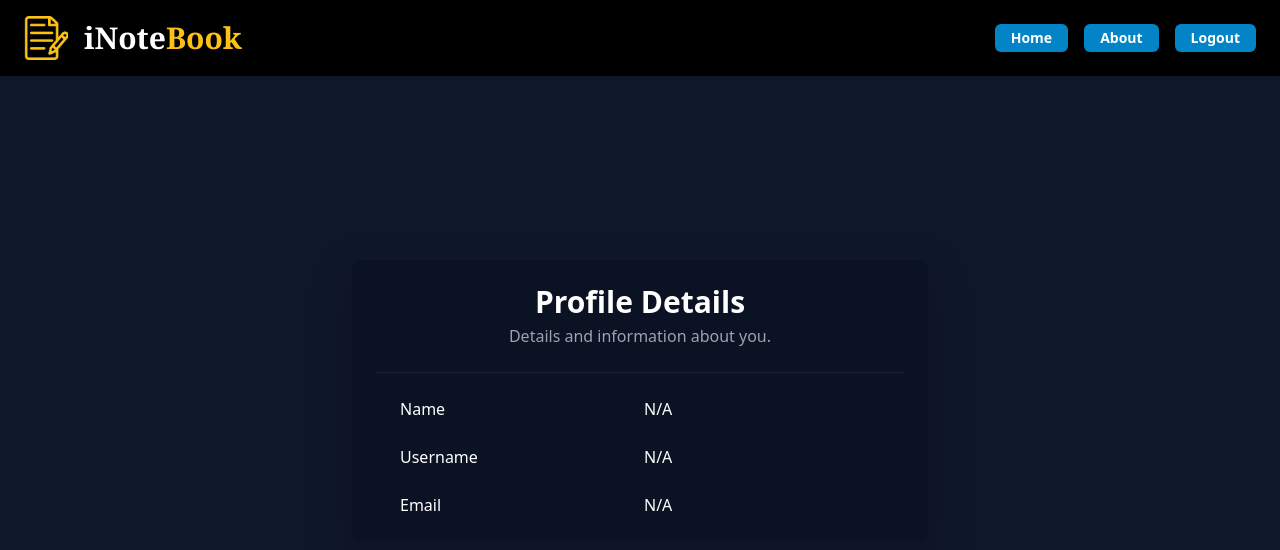
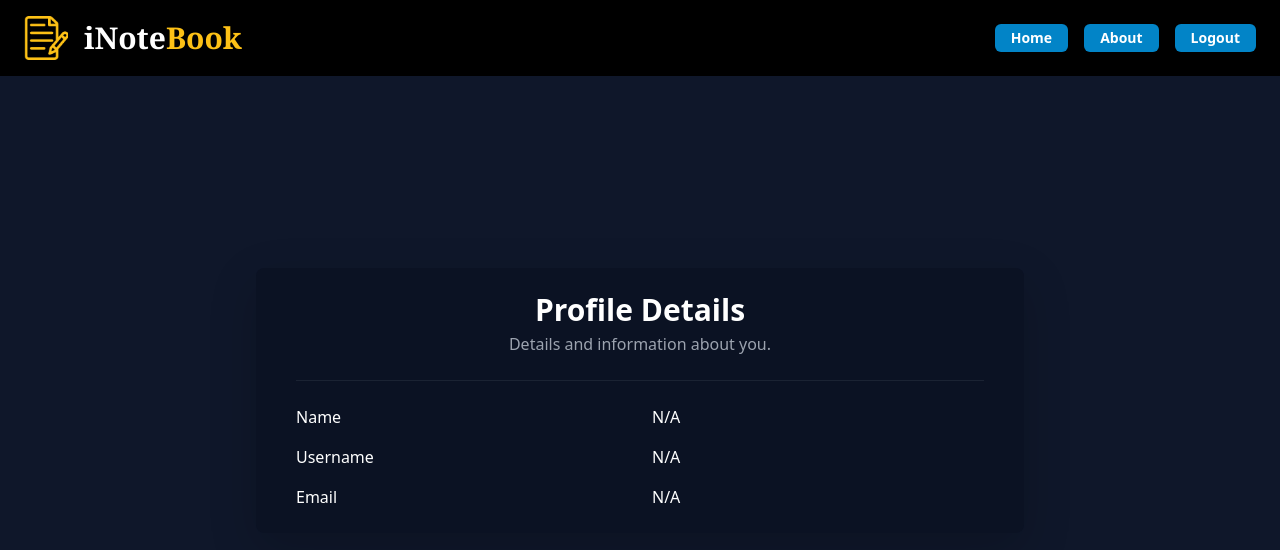
Before and after one commit to spam-prakash/iNotebook, a React (Create React App) app in the folder frontend/: page /profile in a window 1280 px wide. Shown: the top 550 px of the page. Built offline with nearby package versions, Linux system fonts and the light colour scheme; no server answers; sample sign-in values are in the browser's storage.

Commit message:
enhanced the profile view

```diff
--- a/frontend/src/components/Profile.js
+++ b/frontend/src/components/Profile.js
@@ -2,7 +2,8 @@ import React, { useEffect } from 'react'
 import { useNavigate } from 'react-router-dom'
 
 const Profile = (props) => {
-  const { name, username, email } = props.user || {}
+  const { name, username, email, image } = props.user || {}
+  // console.log(image)
   const navigate = useNavigate()
 
   useEffect(() => {
@@ -13,36 +14,47 @@ const Profile = (props) => {
   }, [navigate])
 
   return (
-    <div className='flex items-center justify-center min-h-screen px-4 md:px-6 text-white'>
-      <div className='container mx-auto bg-[#0A1122] bg-opacity-80 rounded-lg shadow-lg py-6 px-4 md:px-8 max-w-xl'>
-        {/* Header */}
-        <div className='text-center mb-6'>
-          <h3 className='text-2xl md:text-3xl font-bold text-white'>
-            Profile Details
-          </h3>
-          <p className='mt-1 text-sm md:text-base text-gray-400'>
-            Details and information about you.
-          </p>
-          <hr className='mt-4 border-gray-600' />
-        </div>
+    <div className="flex items-center justify-center min-h-screen px-4 md:px-6 text-white">
+    <div className="bg-[#0A1122] bg-opacity-80 rounded-lg shadow-lg py-6 px-6 sm:px-10 w-full max-w-lg sm:max-w-xl md:max-w-2xl lg:max-w-3xl">
 
-        {/* Profile Information */}
-        <div className='space-y-6'>
-          <div className='px-4 sm:px-6 grid grid-cols-2 gap-2'>
+      {/* Header */}
+      <div className="text-center mb-6">
+        <h3 className="text-2xl md:text-3xl font-bold text-white">Profile Details</h3>
+        <p className="mt-1 text-sm md:text-base text-gray-400">Details and information about you.</p>
+        <hr className="mt-4 border-gray-600" />
+      </div>
+
+      {/* Profile Section */}
+      <div className="lg:flex lg:items-center space-x-6">
+        {image && (
+          <div className="flex-shrink-0 flex items-center justify-center">
+            <a href={image} target='_blank'>
+              <img className="size-40 lg:size-40 md:size-40 rounded-full cursor-pointer" src={image} alt="Profile" />
+            </a>
+          </div>
+        )}
+
+        {/* Details Section */}
+        <div className="flex-1 space-y-4 w-full flex flex-col justify-center h-full">
+          <div className='grid grid-cols-2 gap-4'>
             <dt className='text-sm md:text-base font-medium'>Name</dt>
             <dd className='text-sm md:text-base'>{name || 'N/A'}</dd>
           </div>
-          <div className='px-4 sm:px-6 grid grid-cols-2 gap-2'>
+          <div className='grid grid-cols-2 gap-4'>
             <dt className='text-sm md:text-base font-medium'>Username</dt>
             <dd className='text-sm md:text-base'>{username || 'N/A'}</dd>
           </div>
-          <div className='px-4 sm:px-6 grid grid-cols-2 gap-2'>
+          <div className='grid grid-cols-2 gap-4'>
             <dt className='text-sm md:text-base font-medium'>Email</dt>
             <dd className='text-sm md:text-base'>{email || 'N/A'}</dd>
           </div>
         </div>
       </div>
+
     </div>
+  </div>
+
+
   )
 };
 
```
